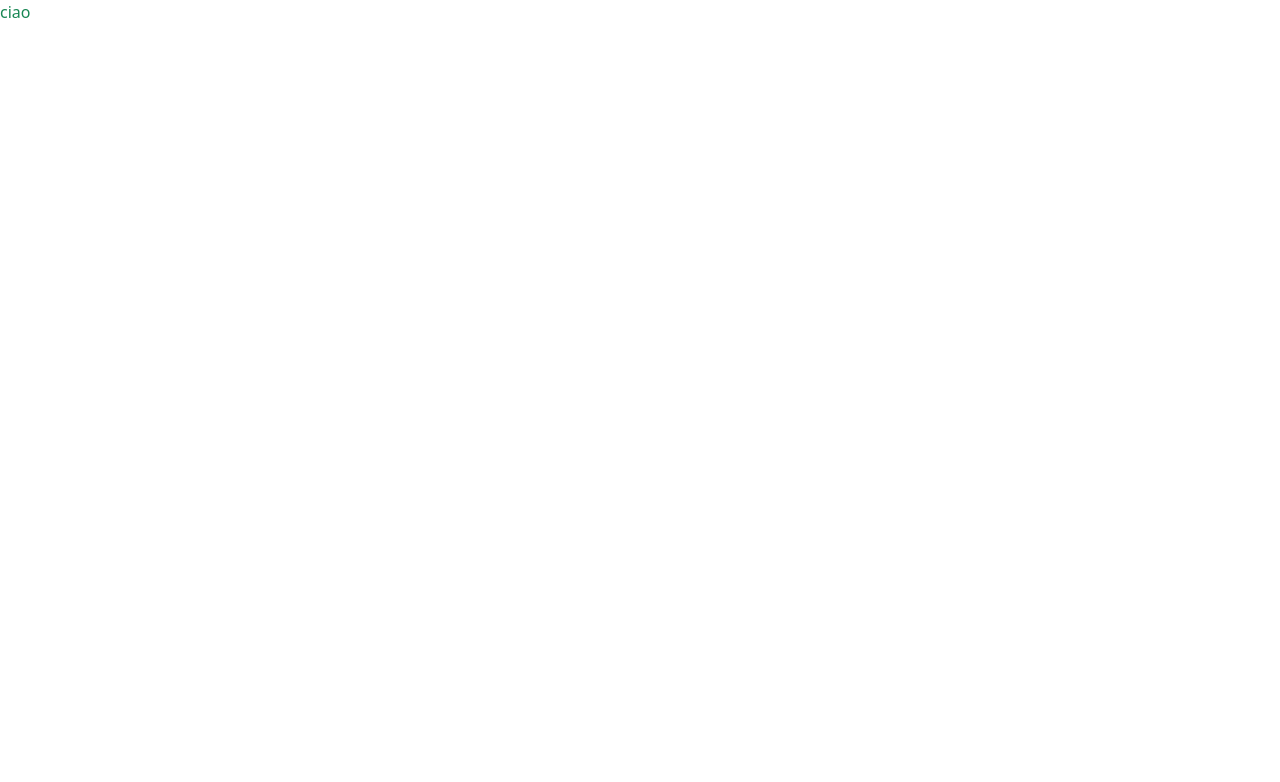
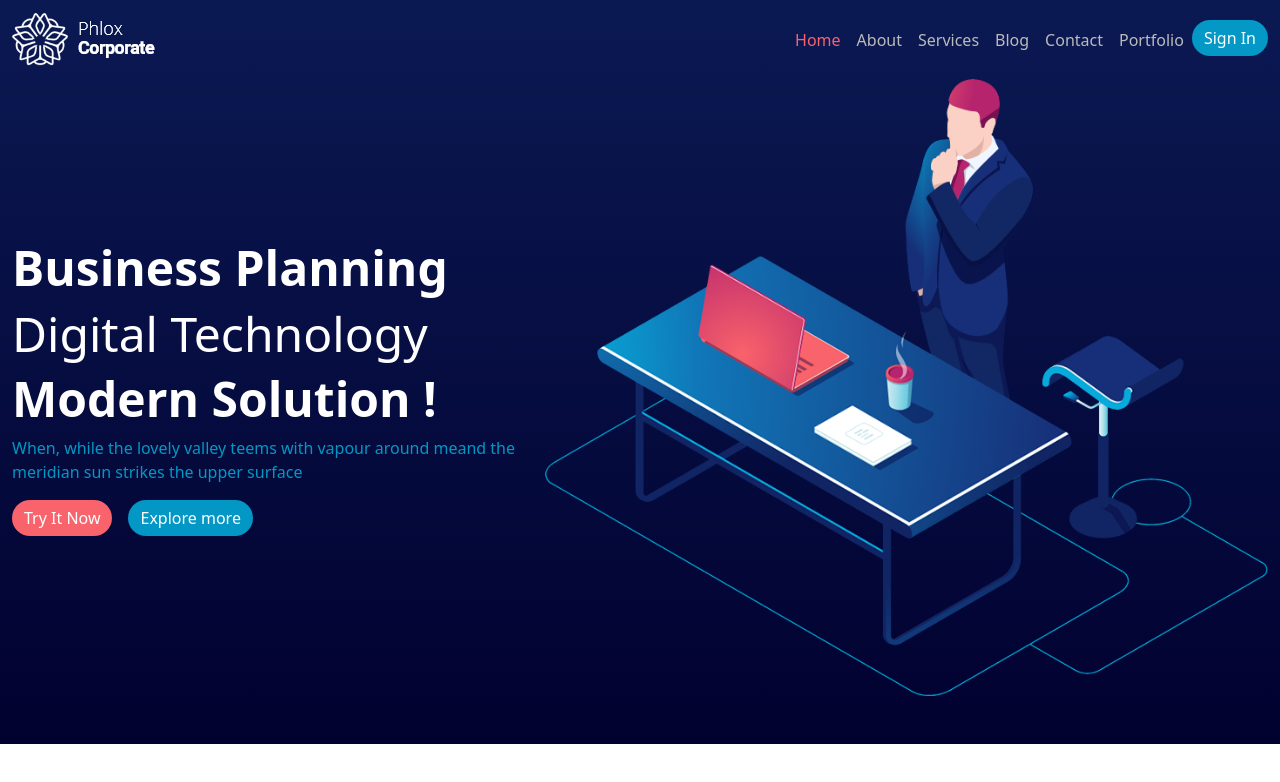
Before and after one commit to MatteoNocera/proj-html-vuejs, a Vue app: page / in a window 1280 px wide. Shown: the top 782 px of the page. Built offline with nearby package versions, Linux system fonts and the light colour scheme.

Commit message:
style header, now start to insert menu dinamically

```diff
--- a/src/App.vue
+++ b/src/App.vue
@@ -1,13 +1,22 @@
 <script>
+
+import AppHeader from './components/AppHeader.vue'
+
 export default {
   name: 'App',
+  data() {
+    return {
+
+    }
+  },
+  components: {
+    AppHeader,
+  }
 }
 </script>
 
 <template>
-  <div class="text-success">
-    ciao
-  </div>
+  <AppHeader></AppHeader>
 </template>
 
 <style ></style>
--- a/src/assets/scss/app.scss
+++ b/src/assets/scss/app.scss
@@ -1 +1,64 @@
 @use '/node_modules/bootstrap/scss/bootstrap.scss';
+
+:root {
+    --corp-land-white: #ffffff;
+    --corp-land-light: #bbbbbb;
+    --corp-land-attention-dark: #527ceb;
+    --corp-land-attention-light: #03a7d3e6;
+    --corp-land-danger-light: #f9636b;
+    --corp-land-danger-dark: #b6246e;
+    --corp-land-dark: #333333;
+
+}
+
+.container {
+    max-width: 1440px;
+}
+
+.btn_attention {
+    background-color: var(--corp-land-danger-light);
+    border: none;
+}
+
+.btn_focus {
+    background-color: var(--corp-land-attention-light);
+    border: none;
+}
+
+#app_header {
+
+    background-color: #0b1953;
+    background-image: linear-gradient(#0b1953, #01012f);
+
+    a {
+        color: var(--corp-land-light);
+    }
+
+    .active {
+        color: var(--corp-land-danger-light);
+    }
+
+    /* button {
+        background-color: var(--corp-land-attention-dark);
+    } */
+
+    h2 {
+        color: var(--corp-land-white);
+        font-size: 3rem;
+    }
+
+    p {
+        color: var(--corp-land-attention-light);
+    }
+
+    #jumbo-img {
+
+        img {
+            max-width: 100%;
+
+        }
+
+    }
+
+
+}
--- /dev/null
+++ b/src/components/AppHeader.vue
@@ -0,0 +1,61 @@
+<script>
+export default {
+    name: 'AppHeader',
+}
+</script>
+
+<template>
+    <header id="app_header">
+
+        <nav class="navbar navbar-expand-sm container">
+            <div class="container-fluid justify-content-between">
+                <a class="navbar-brand" href="#">
+                    <img src="../assets/img/white-logo-2.png" alt="Logo">
+                </a>
+                <div class="" id="">
+                    <div class="navbar-nav">
+                        <a class="nav-link active" aria-current="page" href="#">Home</a>
+                        <a class="nav-link" aria-current="page" href="#">About</a>
+                        <a class="nav-link" aria-current="page" href="#">Services</a>
+                        <a class="nav-link" aria-current="page" href="#">Blog</a>
+                        <a class="nav-link" aria-current="page" href="#">Contact</a>
+                        <a class="nav-link" aria-current="page" href="#">Portfolio</a>
+                        <div>
+                            <button class="btn btn-primary rounded-pill btn_focus">Sign In</button>
+                        </div>
+
+                    </div>
+                </div>
+            </div>
+        </nav>
+
+        <div id="jumbotron" class="container pb-5">
+            <div class="row align-items-center">
+
+                <div class="col-5">
+                    <h2 class="fw-bold">Business Planning</h2>
+                    <h2 class="fw-medium">Digital Technology</h2>
+                    <h2 class="fw-bold">Modern Solution !</h2>
+                    <p>
+                        When, while the lovely valley teems with vapour around meand the meridian sun strikes the upper
+                        surface
+                    </p>
+
+                    <div class="d-flex gap-3">
+                        <button class="btn btn-danger rounded-pill btn_attention">Try It Now</button>
+                        <button class="btn btn-primary rounded-pill btn_focus">Explore more</button>
+                    </div>
+
+                </div>
+                <div id="jumbo-img" class="col-7">
+                    <img src="../assets/img/header.png" alt="men on desk">
+                </div>
+            </div>
+        </div>
+
+    </header>
+</template>
+
+
+
+<style lang="scss"></style>
```
Also changed, not shown: 1 other file (tests, documents, lock files or other folders).
